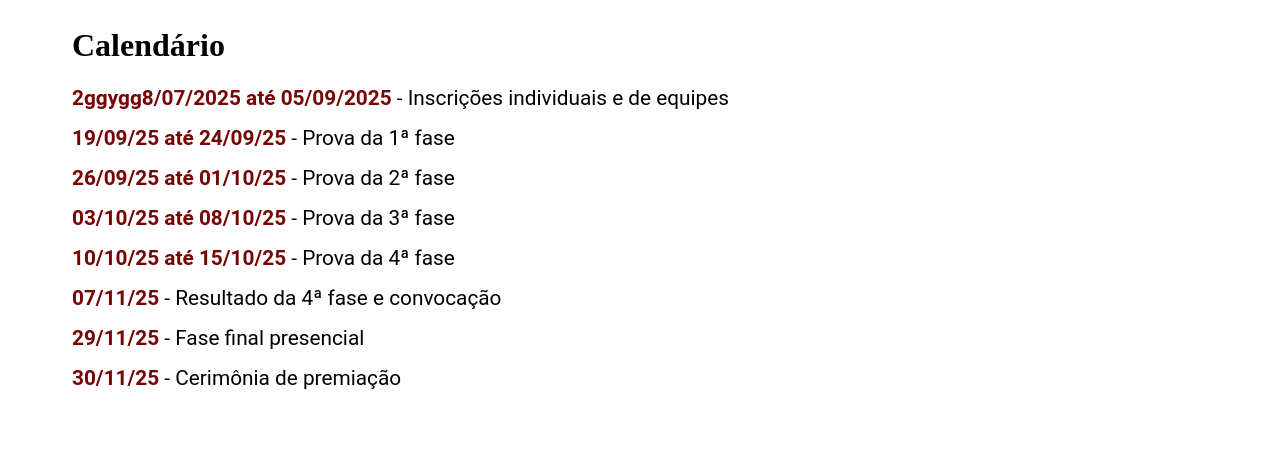
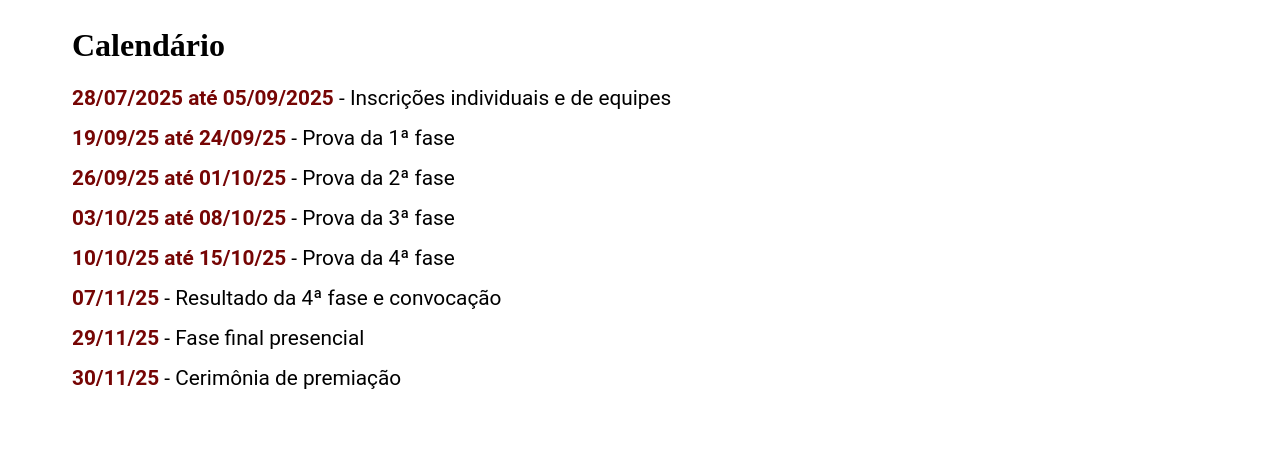
Before and after one commit to BrunnoOliveira-dev/tcc-dhpb, a website: page public/pages/calendario.html in a window 1280 px wide. Shown: the part 116-584 px from the top of the page. Drawn offline with Linux system fonts and the light colour scheme; files whose address does not match are found by name.

Commit message:
Update calendario.html

```diff
--- a/public/pages/calendario.html
+++ b/public/pages/calendario.html
@@ -21,7 +21,7 @@
     <main class="content">
       <h1>Calendário</h1>
       <ul class="timeline">
-        <li><span class="date">2ggygg8/07/2025 até 05/09/2025</span> - Inscrições individuais e de equipes</li>
+        <li><span class="date">28/07/2025 até 05/09/2025</span> - Inscrições individuais e de equipes</li>
         <li><span class="date">19/09/25 até 24/09/25</span> - Prova da 1ª fase</li>
         <li><span class="date">26/09/25 até 01/10/25</span> - Prova da 2ª fase</li>
         <li><span class="date">03/10/25 até 08/10/25</span> - Prova da 3ª fase</li>
```
